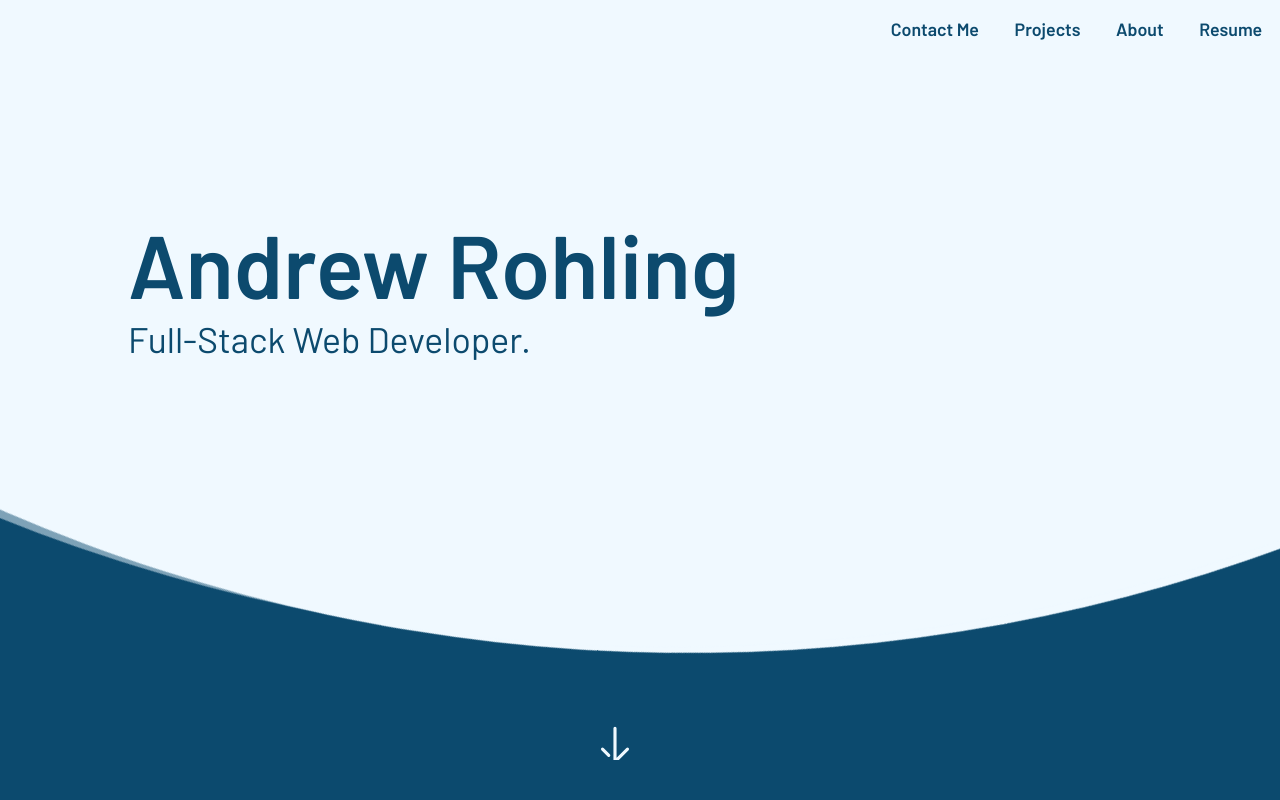
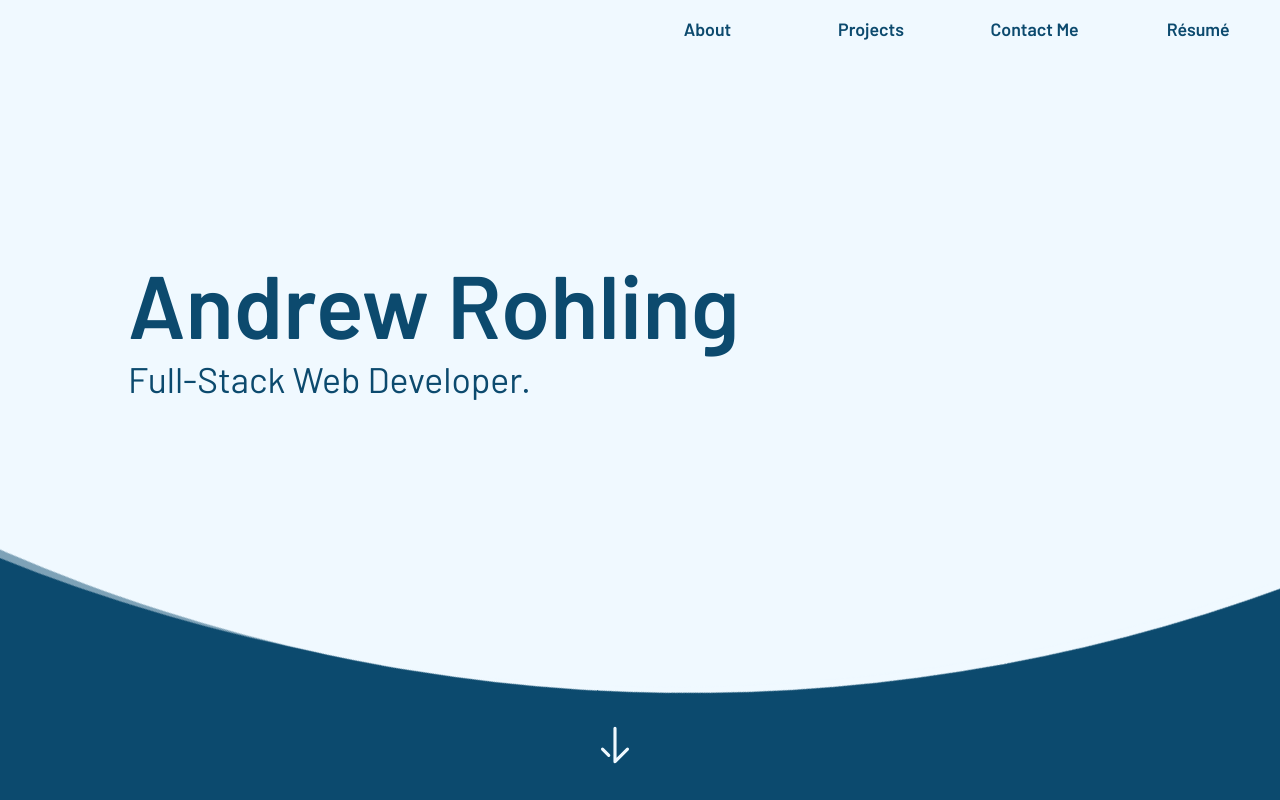
Before and after one commit to AndyRoo0/portfolio, a React (Create React App) app: page / in a window 1280 px wide. Shown: the top 800 px of the page. Built offline with nearby package versions, Linux system fonts and the light colour scheme.

Commit message:
Added download logo to resume link

```diff
--- a/package.json
+++ b/package.json
@@ -8,6 +8,7 @@
     "@testing-library/user-event": "^13.5.0",
     "react": "^18.2.0",
     "react-dom": "^18.2.0",
+    "react-icons": "^4.7.1",
     "react-scripts": "5.0.1",
     "web-vitals": "^2.1.4"
   },
--- a/src/App/App.css
+++ b/src/App/App.css
@@ -18,11 +18,13 @@
 .nav li {
   float: right;
   opacity: 0;
+  text-align: center;
 }
 
 .nav a {
   font-size: calc(5px + 1vw);
   display: block;
+  min-width: 10vw;
   padding: calc(5px + 1vw);
   text-decoration: none;
   font-weight: 600;
@@ -55,9 +57,22 @@
   margin: 0;
 }
 
+.nav a i {
+  display: none;
+}
+
+.nav a:hover i {
+  display: block;
+  padding: 0px 2svw 0px 2svw;
+}
+
+.nav a:hover b {
+  display: none;
+}
+
 .welcome {
   position: relative;
-  min-height: 45svh;
+  min-height: 50svh;
   background-color: #f0f9ff;
   margin: 0;
   padding-left: 10vw;
@@ -84,7 +99,7 @@
 
 .arrow {
   position: absolute;
-  top: 45vh;
+  top: 40vh;
   right: 50vw;
   opacity: 0;
   animation: 1s ease-out 1.8s 1 slideInFromSky;
--- a/src/App/App.js
+++ b/src/App/App.js
@@ -2,22 +2,28 @@ import React from 'react';
 import './App.css';
 import portrait from '../images/portrait.png';
 import arrow from '../images/arrow.svg';
+import { HiDownload } from 'react-icons/hi';
 
 function App() {
   return (
     <div>
       <ul className='nav'>
         <li>
-          <a href='default.asp'>Resume</a>
+          <a className='cv' href='default.asp'>
+            <i>
+              <HiDownload />
+            </i>
+            <b>Résumé</b>
+          </a>
         </li>
         <li>
-          <a href='#about'>About</a>
+          <a href='about.asp'>Contact Me</a>
         </li>
         <li>
           <a href='#projects'>Projects</a>
         </li>
         <li>
-          <a href='about.asp'>Contact Me</a>
+          <a href='#about'>About</a>
         </li>
       </ul>
 
```
Also changed, not shown: 1 other file (tests, documents, lock files or other folders).
